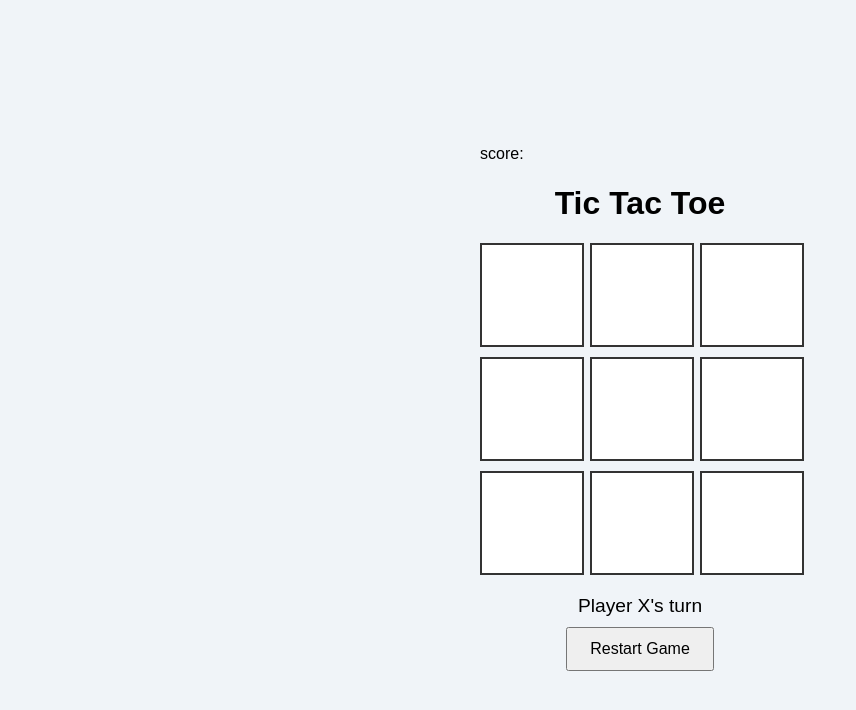
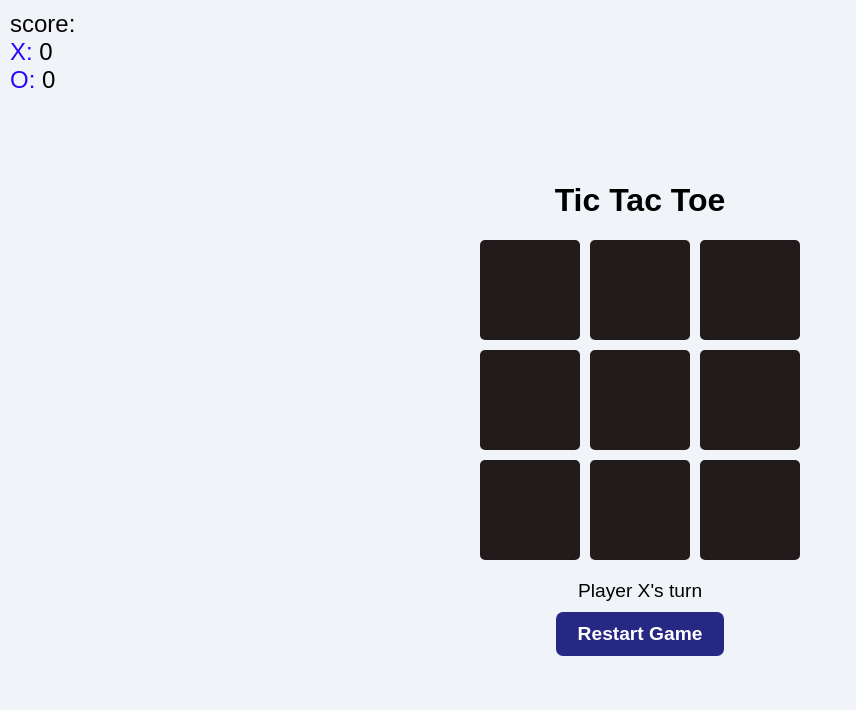
Before and after one commit to Alisher7172/tic-tac-toe, a plain HTML site: page index.html in a window 1280 px wide. Shown: the whole page, without its empty margins (0-856 px from the left). Drawn offline with Linux system fonts and the light colour scheme.

Commit message:
updated score

```diff
--- a/index.html
+++ b/index.html
@@ -7,7 +7,14 @@
   <link rel="stylesheet" href="style.css"/>
 </head>
 <body>
-  <dv class="score">score: </div>
+  <div class="score_container">
+    <div class="score">score: </div>
+    <div>X: <div class="playerX">0</div></div>
+    <div>O: <div class="playerO">0</div></div>
+  </div>
+  <div class = "winner"></div>
+
+
   <div class="container">
     <h1>Tic Tac Toe</h1>
     <div id="board" class="board"></div>
--- a/script.js
+++ b/script.js
@@ -1,6 +1,10 @@
 const board = document.getElementById('board');
 const status = document.getElementById('status');
 const resetBtn = document.getElementById('resetBtn');
+let playerX = document.getElementsByClassName('playerX');
+let playerO = document.getElementsByClassName('playerO');
+let playerXs = playerX;
+let playerOs = playerO;
 
 let cells = Array(9).fill(null);
 let currentPlayer = 'X';
@@ -29,6 +33,7 @@ function handleClick(e) {
   if (checkWinner()) {
     status.textContent = `Player ${currentPlayer} wins! 🎉`;
     isGameOver = true;
+
   } else if (cells.every(cell => cell)) {
     status.textContent = "It's a draw!";
     isGameOver = true;
@@ -60,3 +65,6 @@ resetBtn.addEventListener('click', () => {
 });
 
 createBoard();
+
+// cookies
+console.log(navigator.cookieEnabled);
--- a/style.css
+++ b/style.css
@@ -21,13 +21,16 @@ body {
 .cell {
   width: 100px;
   height: 100px;
-  background: #fff;
-  border: 2px solid #333;
+  background: #221b1b;
+  color: red;
+  border: 2x solid #333;
+  border-radius: 5px;
   font-size: 2.5rem;
   cursor: pointer;
   display: flex;
   align-items: center;
   justify-content: center;
+
 }
 
 .cell:hover {
@@ -40,7 +43,33 @@ body {
 }
 
 button {
+  border: none;
+  border-radius: 7px;
+  background-color: rgba(13, 13, 116, 0.884);
   padding: 11px 22px;
-  font-size: 1rem;
+  color: white;
+  font-size: 1.2rem ;
+  font-weight: bold;
   cursor: pointer;
 }
+.score_container {
+  display: flex;
+  flex-direction: column;
+  position: fixed;
+  top: 10px;
+  left: 10px;
+  font-size: 1.5rem;
+  color: rgba(49, 4, 250, 1);
+
+}
+.score {
+  color: rgb(10, 6, 6);
+}
+.playerX  {
+  color: black;
+  display: inline-block;
+}
+.playerO {
+  display: inline-block;
+  color: black;
+}
```
